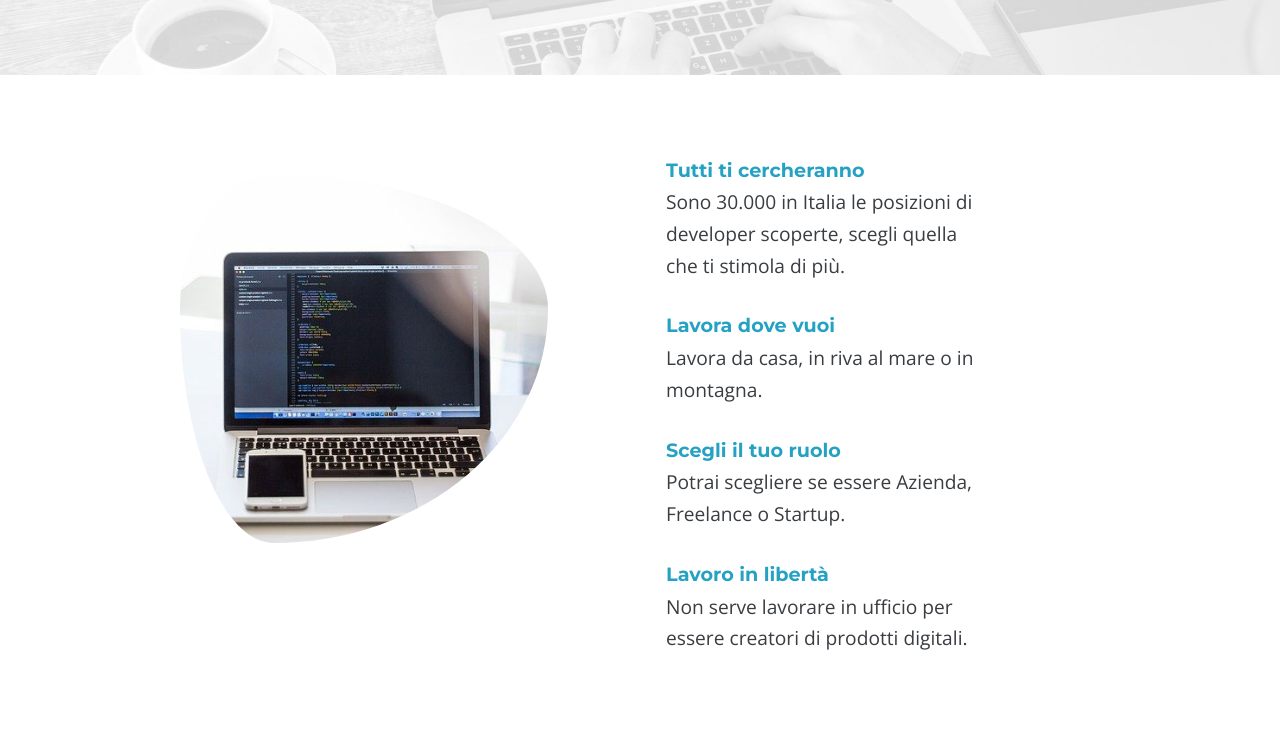
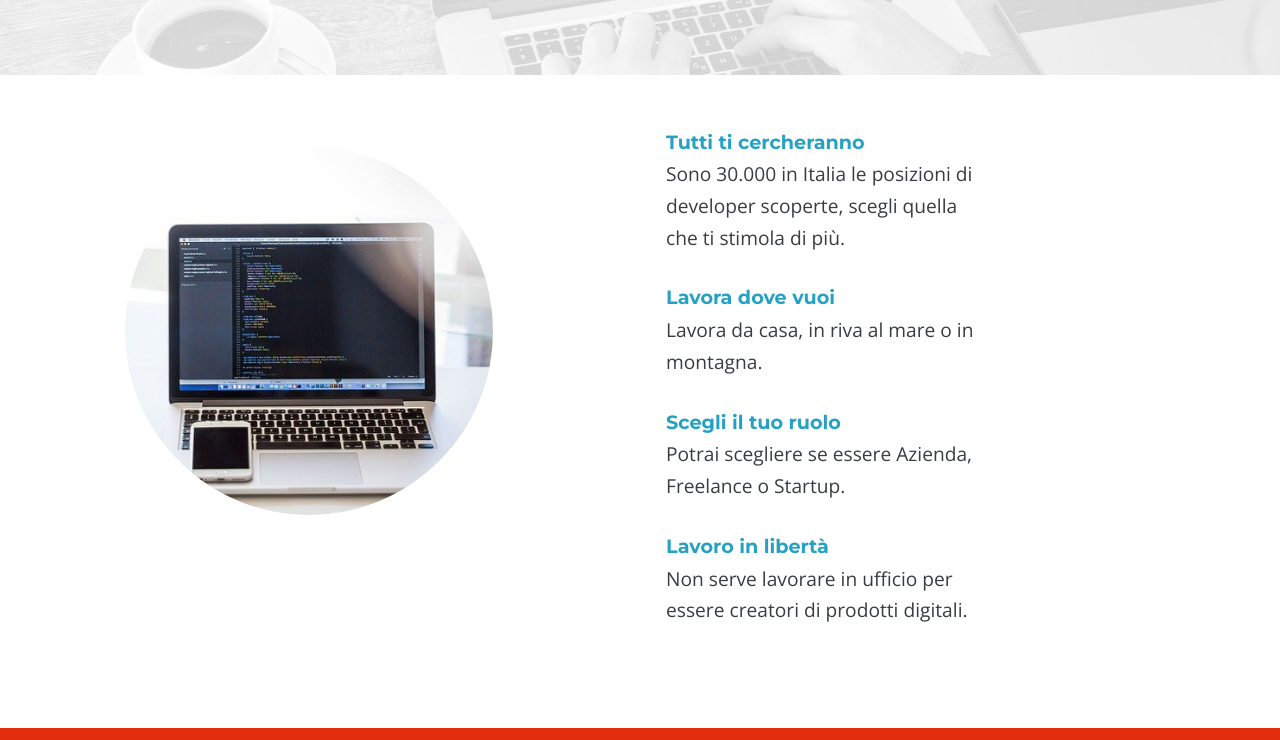
Before and after one commit to iam-Igor/W1-PROJECT_FULL, a plain HTML site: page DESKTOP/index.html in a window 1280 px wide. Shown: the part 513-1253 px from the top of the page. Drawn offline with nearby package versions, Linux system fonts and the light colour scheme.

Commit message:
Add files via upload

```diff
--- a/DESKTOP/css/style.css
+++ b/DESKTOP/css/style.css
@@ -23,10 +23,11 @@ header {background-color: black;;height: 88px;padding-left:40px;}
     .main h3 {color:#25a2c3;;padding-top: 0px;}
     .main p {    padding-top: 2px;
          margin-bottom: 30px;}
-    .notebook {border-radius: 100%;padding-top: 100px;padding-left: 180px;margin-bottom: 100px;
+    .notebook {border-radius: 100%;    margin-left: 125px;
+        margin-top: 72px;margin-bottom: 100px;
         width: 368px;}
 .side_art {text-align: start;    margin-left: 666px;
-    margin-top: -496px;;
+    margin-top: -496px;
 
     margin-right: 300px;
 
```
